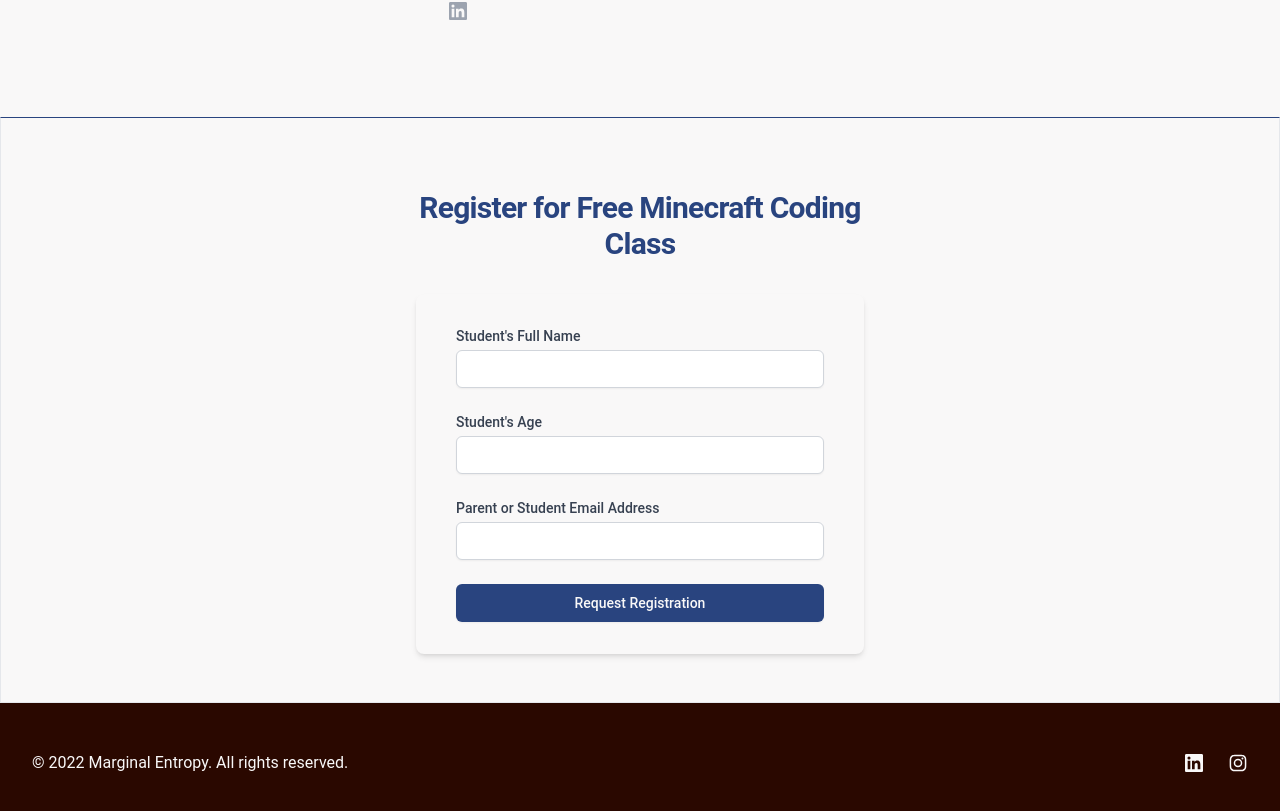
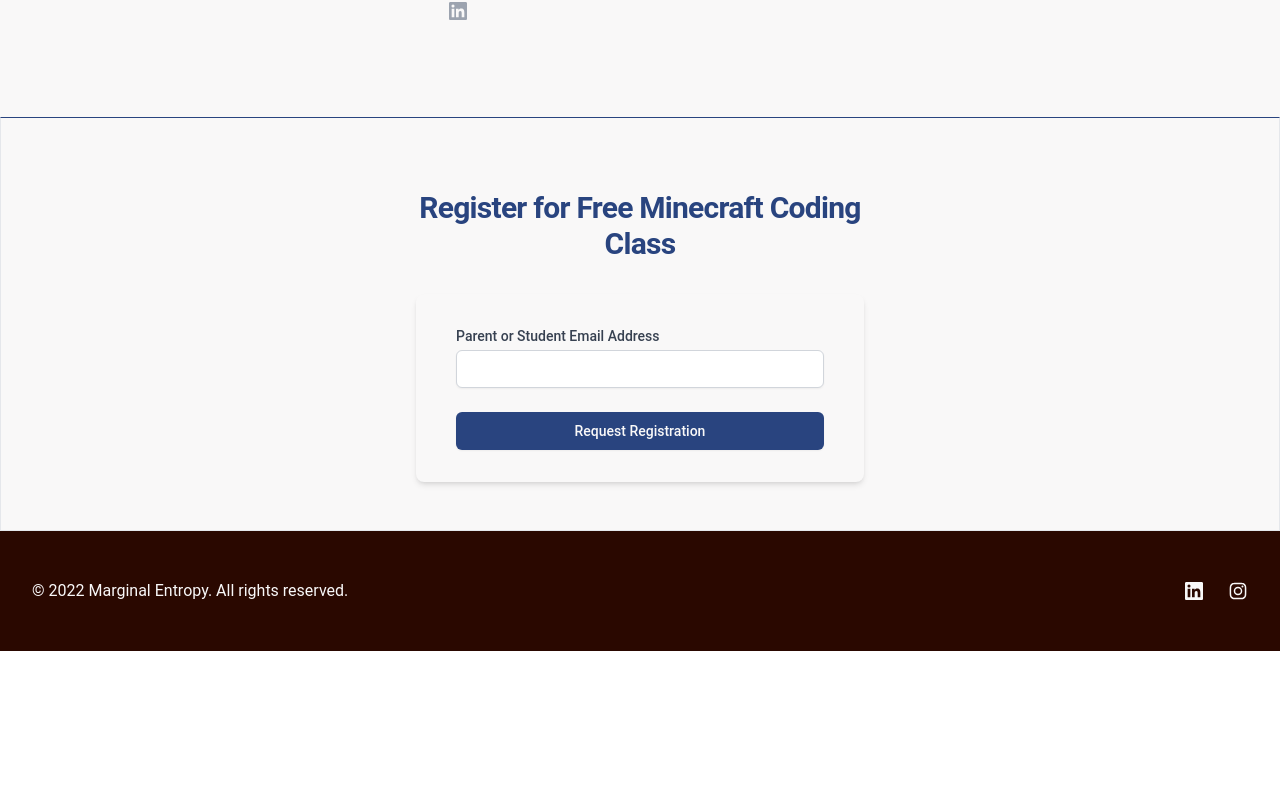
Before and after one commit to fwnanodev/marginal-entropy, a React (Create React App) app: page / in a window 1280 px wide. Shown: the part 3439-4250 px from the top of the page. After the commit the page ends 4090 px from the top, so only its background shows below. Built offline with nearby package versions, Linux system fonts and the light colour scheme.

Commit message:
removed PII from form

```diff
--- a/src/components/SignUp.jsx
+++ b/src/components/SignUp.jsx
@@ -11,42 +11,6 @@
         <div className="mt-8 sm:mx-auto sm:w-full sm:max-w-md">
           <div className="bg-white py-8 px-4 shadow-md sm:rounded-lg sm:px-10">
             <form className="space-y-6" action="#" method="POST">
-              <div>
-                <label
-                  htmlFor="name"
-                  className="block text-sm font-medium text-gray-700"
-                >
-                  Student's Full Name
-                </label>
-                <div className="mt-1">
-                  <input
-                    id="name"
-                    name="name"
-                    type="name"
-                    autoComplete="name"
-                    required
-                    className="block w-full appearance-none rounded-md border border-gray-300 px-3 py-2 placeholder-gray-400 shadow-sm focus:border-indigo-500 focus:outline-none focus:ring-indigo-500 sm:text-sm"
-                  />
-                </div>
-              </div>
-              <div>
-                <label
-                  htmlFor="age"
-                  className="block text-sm font-medium text-gray-700"
-                >
-                  Student's Age
-                </label>
-                <div className="mt-1">
-                  <input
-                    id="age"
-                    name="age"
-                    type="age"
-                    autoComplete="age"
-                    required
-                    className="block w-full appearance-none rounded-md border border-gray-300 px-3 py-2 placeholder-gray-400 shadow-sm focus:border-indigo-500 focus:outline-none focus:ring-indigo-500 sm:text-sm"
-                  />
-                </div>
-              </div>
               <div>
                 <label
                   htmlFor="email"
```
